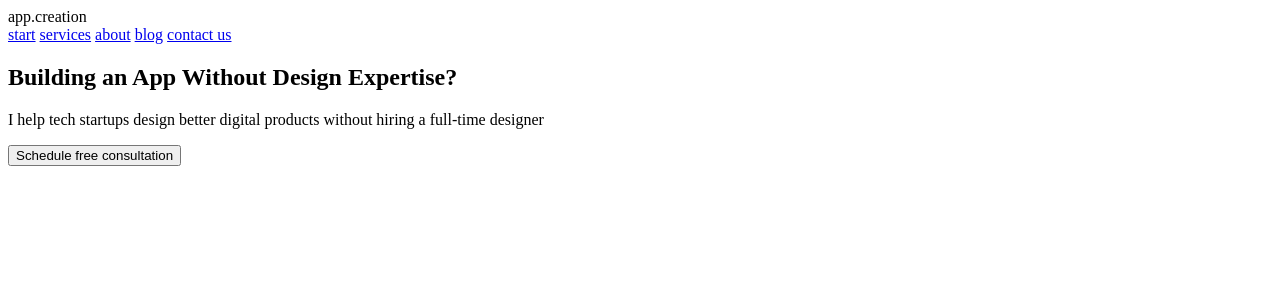
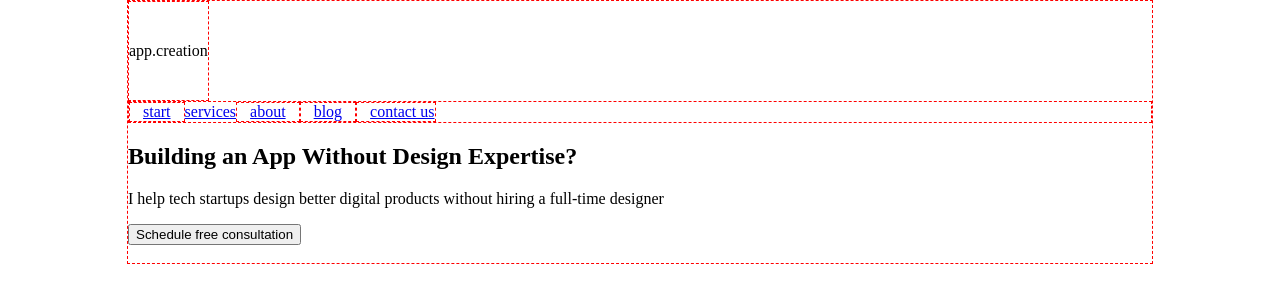
Before and after one commit to WebHeroSchool/UAS, a plain HTML site: page index.html in a window 1280 px wide. Drawn offline with Linux system fonts and the light colour scheme.

Commit message:
Внесены изменения в файл index.html

```diff
--- a/index.html
+++ b/index.html
@@ -8,9 +8,10 @@
         <link rel="stylesheet" href="styles.css">
 </head>
 <body>
+   <div class="wrapper"
    <header class="header">
-       <div class="logo">app.creation</div>
-       <nov class="menu">
+       <div class="logo">app.creation</div><!--
+       --><nov class="menu">
             <a class="menu__item" href="#">start</a>
             <a class="menu__item_active" href="#">services</a>
             <a class="menu__item" href="#">about</a>
@@ -30,5 +31,6 @@
             <img class="image-content__image" src="" alt="">
       </div>
     </section>
+  </div>
 </body>
 </html>
--- a/styles.css
+++ b/styles.css
@@ -1,3 +1,33 @@
 .title {
   font-family: Roboto;
 }
+body {
+   margin: 0;
+  }
+.wrapper {
+    margin: auto;
+    width: 80%;
+    border: dashed 1px red;
+}
+.logo, .menu {
+ display: inline-block;
+ border: dashed 1px red;
+}
+.header {
+ display: flex;
+ justify-content: space-between;
+}
+.logo {
+ padding: 40px 0;
+}
+.menu {
+ display: flex;
+ align-items: center;
+}
+.menu__item {
+ padding: 0 13px;
+ border: dashed 1px red;
+}
+.menu__item:last-child {
+ padding-right: 0;
+}
```
